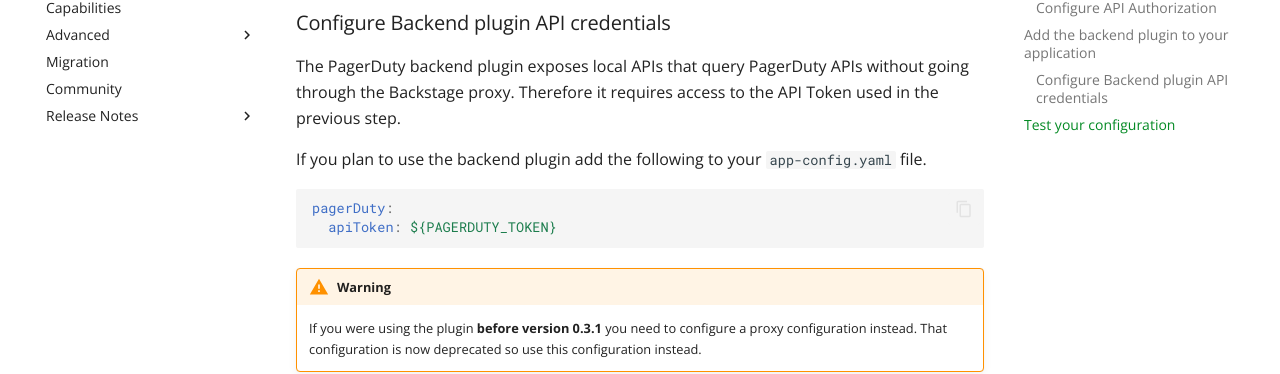
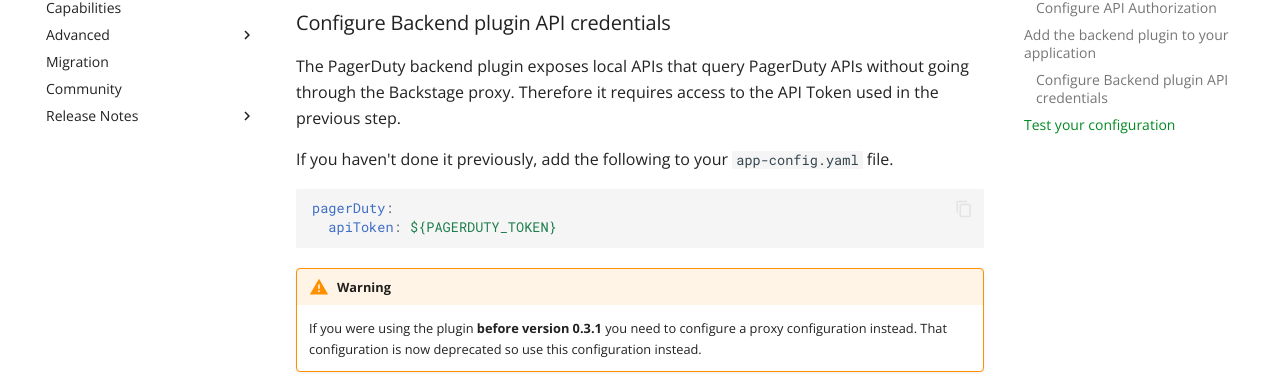
Before and after one commit to PagerDuty/backstage-plugin-docs, an MkDocs documentation site: the page built from docs/getting-started/backstage.md, in a window 1280 px wide and 900 px high, scrolled down 3229 px. Shown: the part 226-600 px from the top of the window. Built offline with MkDocs 1.6.1 and Material for MkDocs 9.7.7, drawn with Linux system fonts in a browser that asks for light colours.

Commit message:
docs: updating backend configuration instructions
updating backend configuration instructions to remove optional configuration on app-config.yaml

Signed-off-by: Tiago Barbosa <tbarbos@hotmail.com>

````diff
--- a/docs/getting-started/backstage.md
+++ b/docs/getting-started/backstage.md
@@ -148,7 +148,7 @@
 
 The PagerDuty backend plugin exposes local APIs that query PagerDuty APIs without going through the Backstage proxy. Therefore it requires access to the API Token used in the previous step.
 
-If you plan to use the backend plugin add the following to your `app-config.yaml` file.
+If you haven't done it previously, add the following to your `app-config.yaml` file.
 
 ```yaml
 pagerDuty:
````
